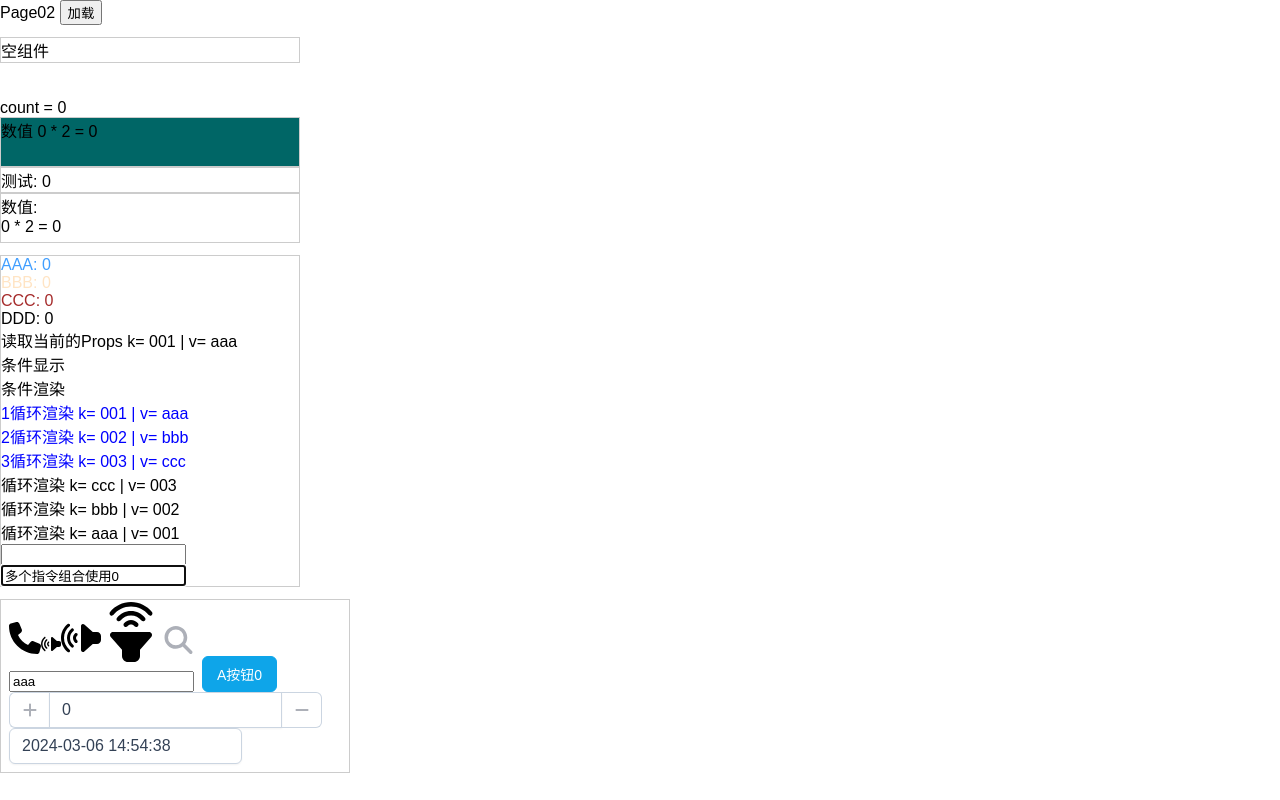
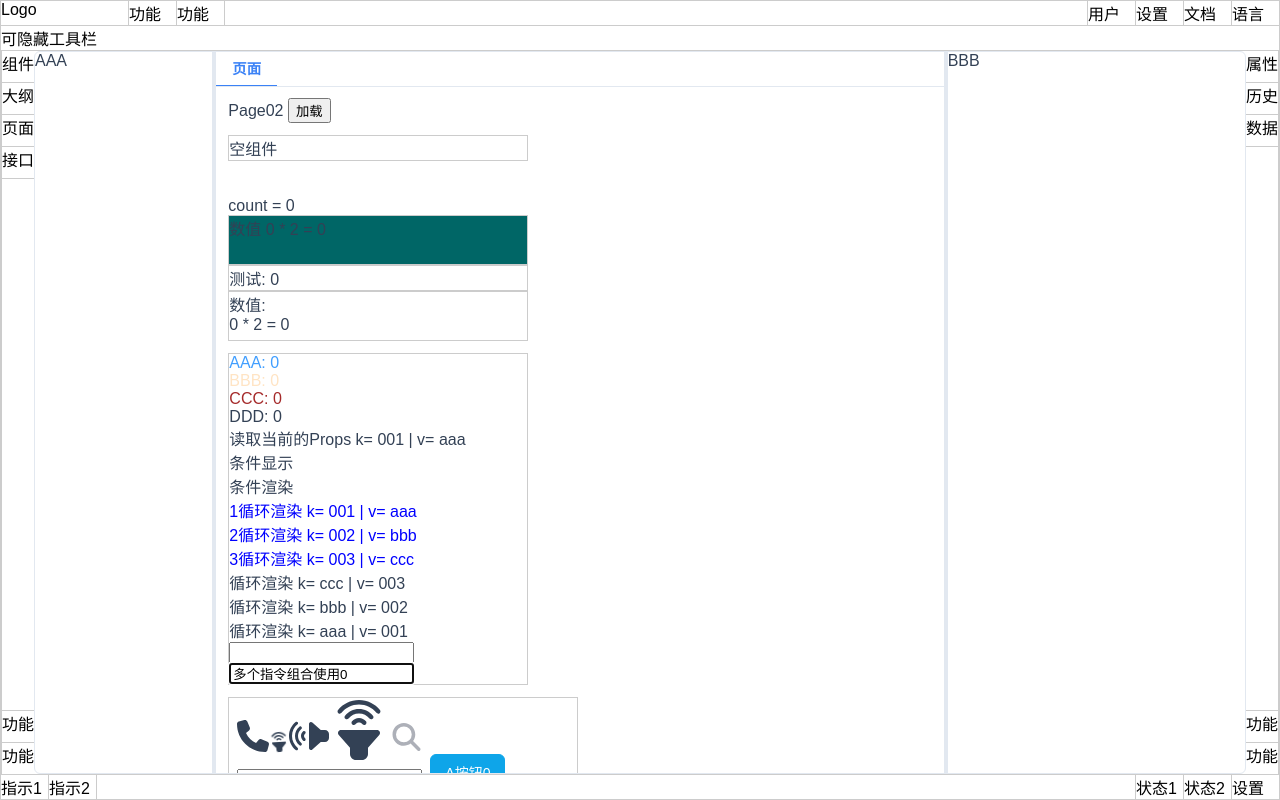
Before and after one commit to Lzw2016/clever-app-studio, a Vue app: page /#/test2 in a window 1280 px wide. Built offline with nearby package versions, Linux system fonts and the light colour scheme; a web font is replaced by a local one.

Commit message:
图标库

```diff
--- a/index.html
+++ b/index.html
@@ -13,6 +13,7 @@
             padding: 0;
             margin: 0;
             overflow: hidden;
+            font-size: 16px;
         }
 
         .loading-box {
--- /dev/null
+++ b/src/layouts/StudioLayout.vue
@@ -0,0 +1,211 @@
+<script setup lang="ts">
+import { onMounted, reactive, ref } from "vue";
+import { RouterView } from "vue-router";
+import Splitter from 'primevue/splitter';
+import SplitterPanel from 'primevue/splitterpanel';
+import TabView from 'primevue/tabview';
+import TabPanel from 'primevue/tabpanel';
+import { style } from "@/utils/UseType";
+
+// 定义组件选项
+defineOptions({
+    name: 'StudioLayout',
+});
+
+// 定义 Props 类型
+interface StudioLayoutProps {
+    topPanelHeight?: number;
+    topToolsHeight?: number;
+    bottomToolsHeight?: number;
+    /** 左侧面板宽度，单位(px) */
+    leftPanelSize?: number;
+    /** 右侧面板宽度，单位(px) */
+    rightPanelSize?: number;
+}
+
+// 读取组件 props 属性
+const props = withDefaults(defineProps<StudioLayoutProps>(), {
+    topPanelHeight: 32,
+    topToolsHeight: 22,
+    bottomToolsHeight: 22,
+
+    leftPanelSize: 180,
+    rightPanelSize: 300,
+});
+
+
+const centerRef = ref<HTMLDivElement | undefined>();
+const leftToolRef = ref<HTMLDivElement | undefined>();
+const rightToolRef = ref<HTMLDivElement | undefined>();
+const state = reactive({
+
+
+    // 左侧面板宽度，百分比
+    leftPanelSize: 0,
+    // 右侧面板宽度，百分比
+    rightPanelSize: 0,
+});
+
+onMounted(() => {
+    if (centerRef.value && leftToolRef.value && rightToolRef.value) {
+        const width = centerRef.value?.clientWidth - leftToolRef.value?.offsetWidth - rightToolRef.value?.offsetWidth - 2;
+        state.leftPanelSize = props.leftPanelSize / width * 100;
+        state.rightPanelSize = props.rightPanelSize / width * 100;
+        if ((state.leftPanelSize + state.rightPanelSize) > 90) {
+            state.leftPanelSize = 15;
+            state.rightPanelSize = 30;
+        }
+        // console.log("width", width);
+        // console.log("state", state);
+    }
+});
+</script>
+
+<template>
+    <div class="studio-layout flex-column-container box-border">
+        <div
+            class="flex-item-fixed flex-row-container"
+            :style="style({ height: props.topPanelHeight })"
+        >
+            <div class="flex-item-fixed box-border-r" style="width: 128px;">Logo</div>
+            <div class="flex-item-fixed box-border-r" style="width: 48px;">功能</div>
+            <div class="flex-item-fixed box-border-r" style="width: 48px;">功能</div>
+            <div class="flex-item-fill"></div>
+            <div class="flex-item-fixed box-border-l" style="width: 48px;">用户</div>
+            <div class="flex-item-fixed box-border-l" style="width: 48px;">设置</div>
+            <div class="flex-item-fixed box-border-l" style="width: 48px;">文档</div>
+            <div class="flex-item-fixed box-border-l" style="width: 48px;">语言</div>
+        </div>
+        <div
+            class="flex-item-fixed box-border-t"
+            :style="style({ height: props.topToolsHeight })"
+        >
+            可隐藏工具栏
+        </div>
+        <div
+            ref="centerRef"
+            class="flex-item-fill flex-row-container box-border"
+            :style="style({
+                height:  `calc(100% - ${props.topPanelHeight + props.topToolsHeight + props.bottomToolsHeight}px)`,
+            })"
+        >
+            <div ref="leftToolRef" class="flex-item-fixed flex-column-container" style="height: 100%;width: 32px;">
+                <div class="flex-item-fixed box-border-b" style="height: 32px">组件</div>
+                <div class="flex-item-fixed box-border-b" style="height: 32px">大纲</div>
+                <div class="flex-item-fixed box-border-b" style="height: 32px">页面</div>
+                <div class="flex-item-fixed box-border-b" style="height: 32px">接口</div>
+                <div class="flex-item-fill"></div>
+                <div class="flex-item-fixed box-border-t" style="height: 32px">功能</div>
+                <div class="flex-item-fixed box-border-t" style="height: 32px">功能</div>
+                <div class="flex-item-fixed"></div>
+            </div>
+            <Splitter v-if="state.leftPanelSize>0" class="flex-item-fill" style="height: 100%;" stateKey="studioSplit" stateStorage="local" :unstyled="false">
+                <SplitterPanel class="" style="height: 100%;" :size="state.leftPanelSize">
+                    AAA
+                </SplitterPanel>
+                <SplitterPanel class="" style="height: 100%;" :size="100 - state.leftPanelSize - state.rightPanelSize">
+                    <TabView class="multi-pages" style="height: 100%;" :scrollable="true" :unstyled="false">
+                        <TabPanel :key="'001'" :header="'页面'">
+                            <RouterView/>
+                        </TabPanel>
+                    </TabView>
+                </SplitterPanel>
+                <SplitterPanel class="" style="height: 100%;" :size="state.rightPanelSize">
+                    BBB
+                </SplitterPanel>
+            </Splitter>
+            <div ref="rightToolRef" class="flex-item-fixed flex-column-container" style="height: 100%;width: 32px;">
+                <div class="flex-item-fixed box-border-b" style="height: 32px">属性</div>
+                <div class="flex-item-fixed box-border-b" style="height: 32px">历史</div>
+                <div class="flex-item-fixed box-border-b" style="height: 32px">数据</div>
+                <div class="flex-item-fill"></div>
+                <div class="flex-item-fixed box-border-t" style="height: 32px">功能</div>
+                <div class="flex-item-fixed box-border-t" style="height: 32px">功能</div>
+                <div class="flex-item-fixed"></div>
+            </div>
+        </div>
+        <div class="flex-item-fixed flex-row-container" :style="style({ height: props.bottomToolsHeight })">
+            <div class="flex-item-fixed box-border-r" style="width: 48px;">指示1</div>
+            <div class="flex-item-fixed box-border-r" style="width: 48px;">指示2</div>
+            <div class="flex-item-fill"></div>
+            <div class="flex-item-fixed box-border-l" style="width: 48px;">状态1</div>
+            <div class="flex-item-fixed box-border-l" style="width: 48px;">状态2</div>
+            <div class="flex-item-fixed box-border-l" style="width: 48px;">设置</div>
+        </div>
+    </div>
+</template>
+
+<style scoped>
+.studio-layout {
+    height: 100%;
+    width: 100%;
+    user-select: none;
+}
+
+.flex-column-container {
+    display: flex;
+    flex-direction: column;
+    flex-wrap: nowrap;
+}
+
+.flex-row-container {
+    display: flex;
+    flex-direction: row;
+    flex-wrap: nowrap;
+}
+
+.flex-item-fill {
+    flex-grow: 1;
+}
+
+.flex-item-fixed {
+    flex-shrink: 0;
+}
+
+.box-border {
+    border: 1px solid #ccc;
+}
+
+.box-border-l {
+    border-left: 1px solid #ccc;
+}
+
+.box-border-r {
+    border-right: 1px solid #ccc;
+}
+
+.box-border-lr {
+    border-left: 1px solid #ccc;
+    border-right: 1px solid #ccc;
+}
+
+.box-border-t {
+    border-top: 1px solid #ccc;
+}
+
+.box-border-b {
+    border-bottom: 1px solid #ccc;
+}
+
+.box-border-tb {
+    border-top: 1px solid #ccc;
+    border-bottom: 1px solid #ccc;
+}
+</style>
+
+<style>
+.multi-pages.p-tabview > .p-tabview-nav-container {
+    height: 36px;
+    font-size: 0.90rem;
+}
+
+.multi-pages.p-tabview .p-tabview-nav li .p-tabview-nav-link {
+    padding: 0.6rem 1rem;
+}
+
+.multi-pages.p-tabview > .p-tabview-panels {
+    height: calc(100% - 36px);
+    overflow: auto;
+    padding: 0.6rem 0.75rem 0.75rem 0.75rem;
+}
+</style>
--- a/src/routers.ts
+++ b/src/routers.ts
@@ -5,7 +5,7 @@ const staticRouters: RouteRecordRaw[] = [
         name: 'defLayout',
         path: '/',
         strict: true,
-        // component: () => import("@/layouts/Layouts01.vue"),
+        component: () => import("@/layouts/StudioLayout.vue"),
         children: [
             {
                 name: 'test1',
```
